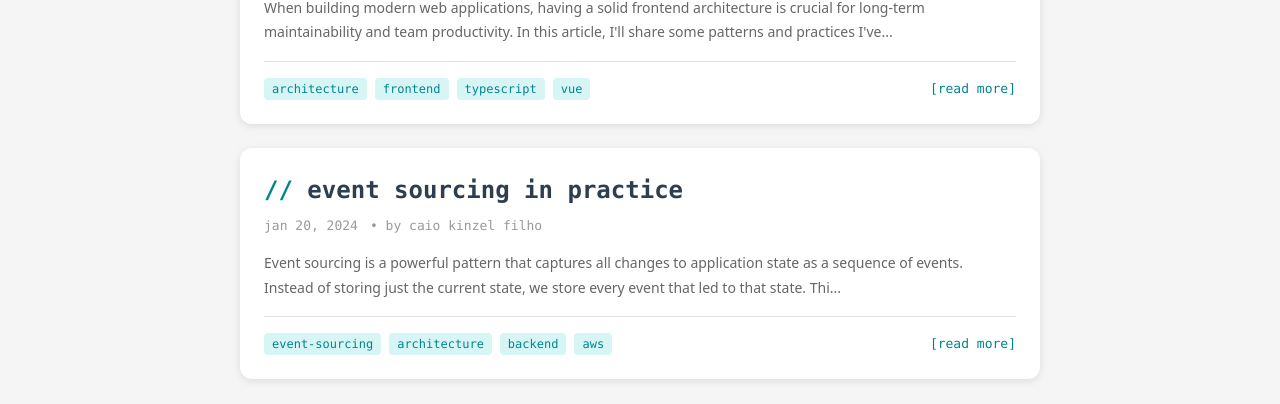
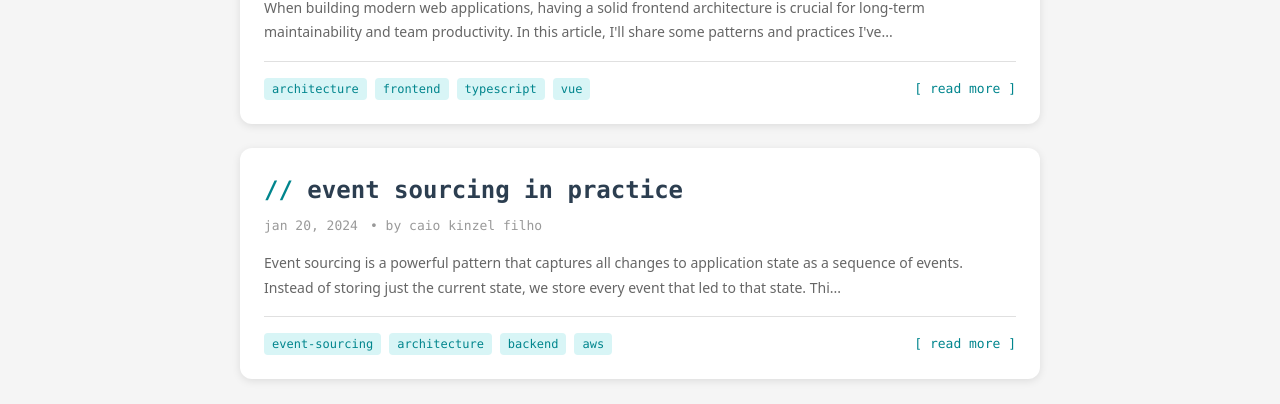
Before and after one commit to caiokf/homepage, a Vue app: page /articles in a window 1280 px wide. Shown: the part 288-692 px from the top of the page. Built offline with nearby package versions, Linux system fonts and the light colour scheme.

Commit message:
feat(articles): replace read more text with BaseBracketLink component

```diff
--- a/src/pages/ArticlesPage.vue
+++ b/src/pages/ArticlesPage.vue
@@ -9,16 +9,11 @@
           :key="article.frontmatter.slug"
           class="article-card"
         >
-          <router-link
-            :to="`/articles/${article.frontmatter.slug}`"
-            class="article-link"
-          >
+          <router-link :to="`/articles/${article.frontmatter.slug}`" class="article-link">
             <header class="article-header">
               <h2 class="article-title">{{ article.frontmatter.title }}</h2>
               <div class="article-meta">
-                <span class="article-date">{{
-                  formatDate(article.frontmatter.date)
-                }}</span>
+                <span class="article-date">{{ formatDate(article.frontmatter.date) }}</span>
                 <span class="article-author">by Caio Kinzel Filho</span>
               </div>
             </header>
@@ -27,15 +22,16 @@
 
             <footer class="article-footer">
               <div class="article-tags">
-                <span
-                  v-for="tag in article.frontmatter.tags"
-                  :key="tag"
-                  class="article-tag"
-                >
+                <span v-for="tag in article.frontmatter.tags" :key="tag" class="article-tag">
                   {{ tag }}
                 </span>
               </div>
-              <span class="read-more-link">read more</span>
+              <BaseBracketLink
+                :to="`/articles/${article.frontmatter.slug}`"
+                class="read-more-link"
+              >
+                read more
+              </BaseBracketLink>
             </footer>
           </router-link>
         </article>
@@ -50,6 +46,7 @@
 
 <script setup lang="ts">
   import { getAllArticles } from "../content/articles";
+  import BaseBracketLink from "../components/atoms/BaseBracketLink.vue";
 
   const articles = getAllArticles();
 
@@ -209,21 +206,6 @@
     text-transform: lowercase;
   }
 
-  .read-more-link {
-    font-family: var(--font-mono);
-    font-size: var(--text-sm);
-    color: var(--color-primary);
-    text-transform: lowercase;
-  }
-
-  .read-more-link::before {
-    content: "[";
-  }
-
-  .read-more-link::after {
-    content: "]";
-  }
-
   .no-articles {
     text-align: center;
     font-family: var(--font-sans);
```
